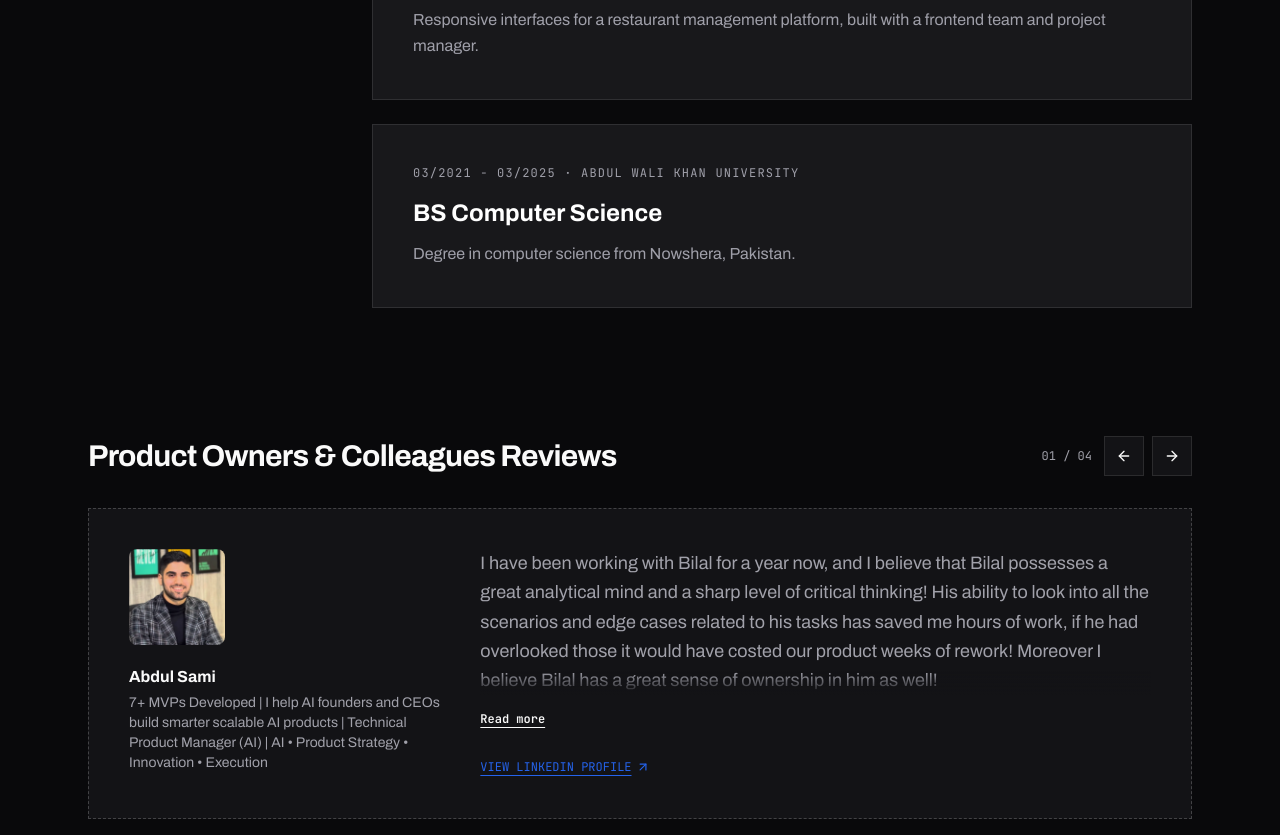
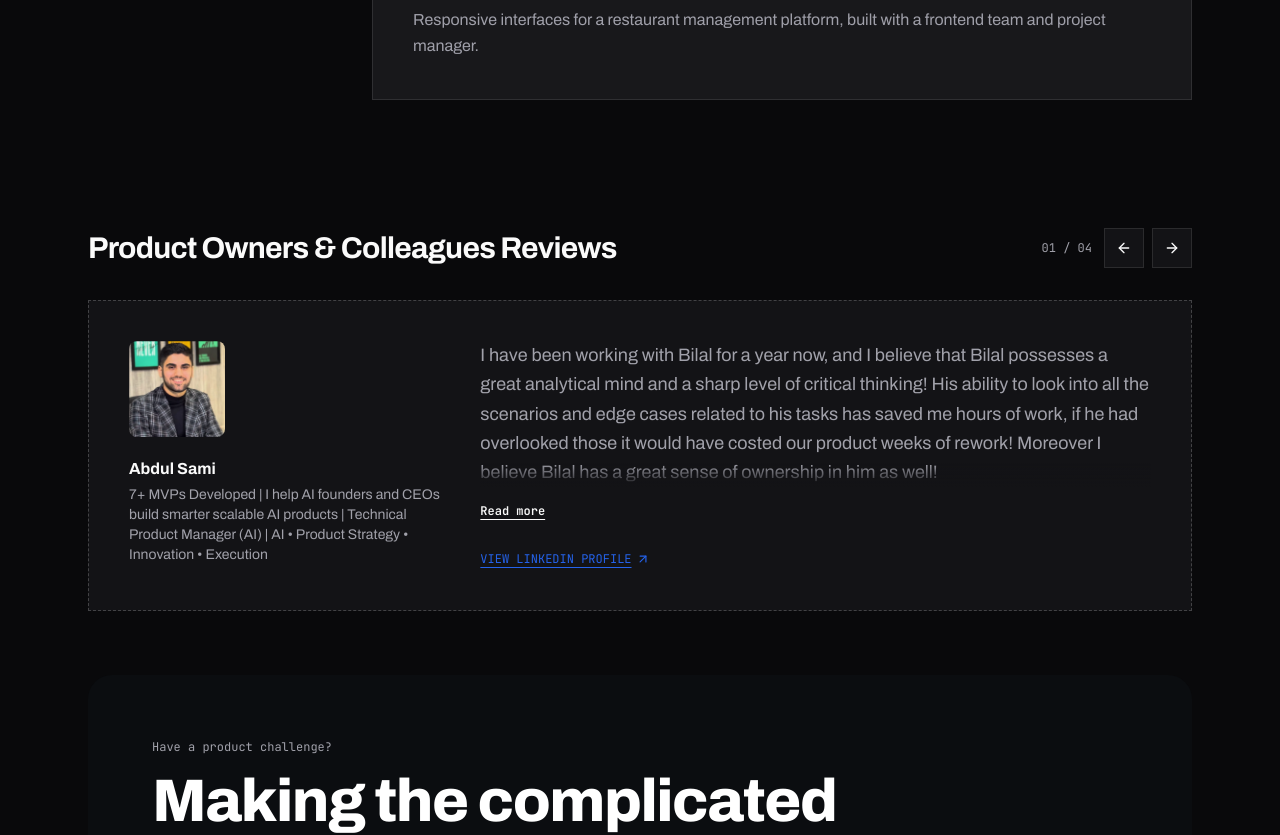
Before and after one commit to Bilal-Khan152/portfolio, a Next.js app: page / in a window 1280 px wide. Shown: the part 5620-6455 px from the top of the page. Built offline with nearby package versions, Linux system fonts and the light colour scheme.

Commit message:
Experience: remove the university card for now

```diff
--- a/components/Experience.jsx
+++ b/components/Experience.jsx
@@ -10,11 +10,6 @@ const ITEMS = [
     meta: '10/2024 - 12/2025 · HAZELSOFT',
     title: 'Associate Software Engineer',
     body: 'Responsive interfaces for a restaurant management platform, built with a frontend team and project manager.',
-  },
-  {
-    meta: '03/2021 - 03/2025 · ABDUL WALI KHAN UNIVERSITY',
-    title: 'BS Computer Science',
-    body: 'Degree in computer science from Nowshera, Pakistan.',
   },
 ];
 
```
